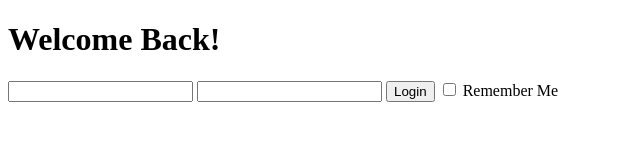
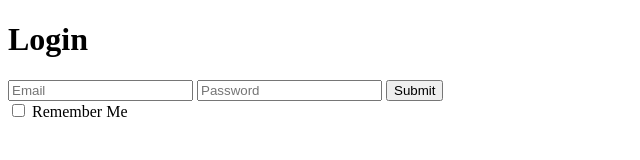
Before and after one commit to marissa27/static-assets, a plain HTML site: page login/login.html in a window 1280 px wide. Shown: the whole page, without its empty margins (0-640 px from the left). Drawn offline with Linux system fonts and the light colour scheme.

Commit message:
Change form wording

```diff
--- a/login/login.html
+++ b/login/login.html
@@ -7,12 +7,14 @@
   </head>
   <body>
     <form id="login-form">
-      <h1>Welcome Back!</h1>
-      <input class="input-email" type="email">
-      <input class="input-password" type="password">
-      <button class="form-button" form="login-form">Login</button>
-      <input id="remember-me" type="checkbox" name="remember me">
-        <label for="remember-me">Remember Me</label>
+      <h1>Login</h1>
+      <input class="input-email" type="email" placeholder="Email">
+      <input class="input-password" type="password" placeholder="Password">
+      <button class="form-button" form="login-form">Submit</button>
+      <section class="remember-user">
+        <input id="remember-me" type="checkbox" name="remember me">
+          <label for="remember-me">Remember Me</label>
+        </section>
     </form>
   </body>
 </html>
```
